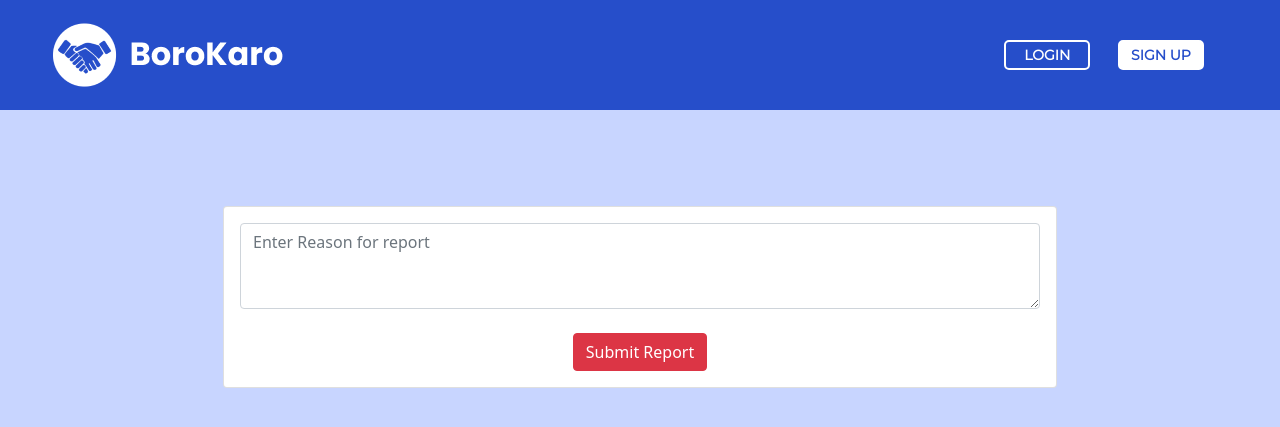
After one commit to ShameemudheenMP/BoroKaro, a Django app: page /reportuser/ in a window 1280 px wide. The commit adds this page. Shown: the top 427 px of the page. Run offline with Django 4.2, Linux system fonts and the light colour scheme; some libraries are stand-ins or nearby versions.

Commit message:
user and comment report section seperately created

```diff
--- a/Borokaro/main/templates/main/product.html
+++ b/Borokaro/main/templates/main/product.html
@@ -19,7 +19,7 @@
             <p class="card-text" id="prod-details">{{ product.p_desc }}</p>
             <p class="semi-bold">Lender details:</p>
             <p>{{ product.user.name }}</p>
-            <p>{{ product.user.address }}<a href="/report" class="red-text fw-bold">REPORT USER</a></p>
+            <p>{{ product.user.address }}<a href="/reportuser" class="red-text fw-bold">REPORT USER</a></p>
             <div class="d-flex justify-content-start">
               <h6 class="me-2 pt-1 fw-bold">Rent for</h6>
               <button class="me-2 rounded-circle bg-transparent">
@@ -110,7 +110,7 @@
             <div class="comment-card-footer d-flex justify-content-between">
               <!-- date is here -->
               <p class="text-muted" name="">01 January 2022</p>
-              <button type="button" class="btn btn-sm btn-danger">Report Comment</button>
+              <a type="button" class="btn btn-sm btn-danger" href="/reportcomment">Report Comment</a>
             </div>
           </div>
         </div>
@@ -124,7 +124,7 @@
             <div class="comment-card-footer d-flex justify-content-between">
               <!-- date is here -->
               <p class="text-muted" name="">01 January 2022</p>
-              <button type="button" class="btn btn-sm btn-danger">Report Comment</button>
+              <a type="button" class="btn btn-sm btn-danger" href="/reportcomment">Report Comment</a>
             </div>
           </div>
         </div>
--- a/Borokaro/main/templates/main/report.html
+++ b/Borokaro/main/templates/main/reportsuccess.html
@@ -1,7 +1,8 @@
 {% extends 'main/base.html' %}
 {% load static %}
 {% block content %}
-  <div class="d-flex flex-column align-items-center mt-5">
+
+  <div class="d-flex flex-column align-items-center mt-5 pt-5">
     <h4 class="fw-bold">Your Report has been sent to the administrator.</h4>
     <h4 class="fw-bold">Wait for some time for the response.</h4>
 
--- /dev/null
+++ b/Borokaro/main/templates/main/reportuser.html
@@ -0,0 +1,17 @@
+{% extends 'main/base.html' %}
+{% load static %}
+{% block content %}
+
+  <div class="d-flex flex-column align-items-center mt-5 pt-5">
+    <div class="card">
+      <div class="card-body">
+        <textarea class="form-control" id="" rows="3" placeholder="Enter Reason for report" style="width: 800px;"></textarea>
+        <div class="d-flex justify-content-center mt-4">
+          <a class="btn btn-danger" href="/reportsuccess">Submit Report</a>
+        </div>
+      </div>
+
+    </div>
+
+  </div>
+{% endblock %}
--- a/Borokaro/main/urls.py
+++ b/Borokaro/main/urls.py
@@ -17,7 +17,9 @@ urlpatterns = [
     path('decline/<int:idn>',decline,name='declinereq'),
     path('filterit/',filterit,name='filterit'),
     path('prodreceived/<int:idn>',prodreceived,name='prodreceived'),
-    path('report/', report, name='report')
+    path('reportuser/', reportuser, name='reportuser'),
+    path('reportcomment/', reportcomment, name='reportcomment'),
+    path('reportsuccess/', reportsuccess, name='reportsuccess'),
 ]
 
 if settings.DEBUG:
--- a/Borokaro/main/views.py
+++ b/Borokaro/main/views.py
@@ -141,5 +141,12 @@ def prodreceived(request, idn):
 
 
 #report
-def report(request):
-    return render(request, 'main/report.html')
+def reportuser(request):
+    return render(request, 'main/reportuser.html')
+
+def reportcomment(request):
+    return render(request, 'main/reportcomment.html')
+
+
+def reportsuccess(request):
+    return render(request, 'main/reportsuccess.html')
--- a/lend.html
+++ b/lend.html
@@ -66,8 +66,7 @@
                     <input type="text" class="form-control" id="" placeholder="Product Title" style="width: 550px;">
                 </div>
                 <div class="mb-4">
-                    <textarea class="form-control" id="" rows="3" placeholder="Product description"
-                        style="width: 550px;"></textarea>
+                    <textarea class="form-control" id="" rows="3" placeholder="Product description" style="width: 550px;"></textarea>
                 </div>
                 <div class="d-flex justify-content-between w-100 mb-4">
                     <input type="text" class="form-control" name="datepicker" id="datepicker" placeholder="Date" style="width: 100px;" />
```
Also changed, not shown: Borokaro/main/templates/main/reportcomment.html (added, +17 -0 lines).
